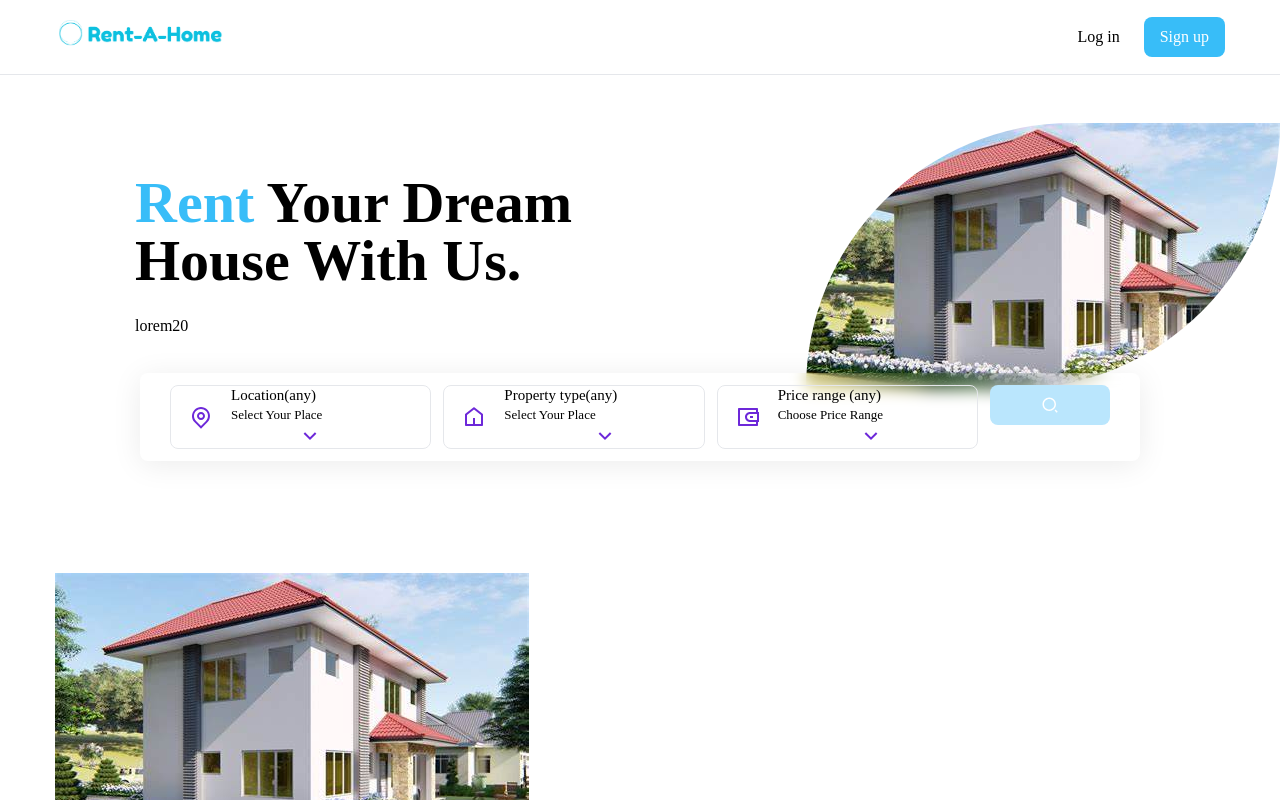
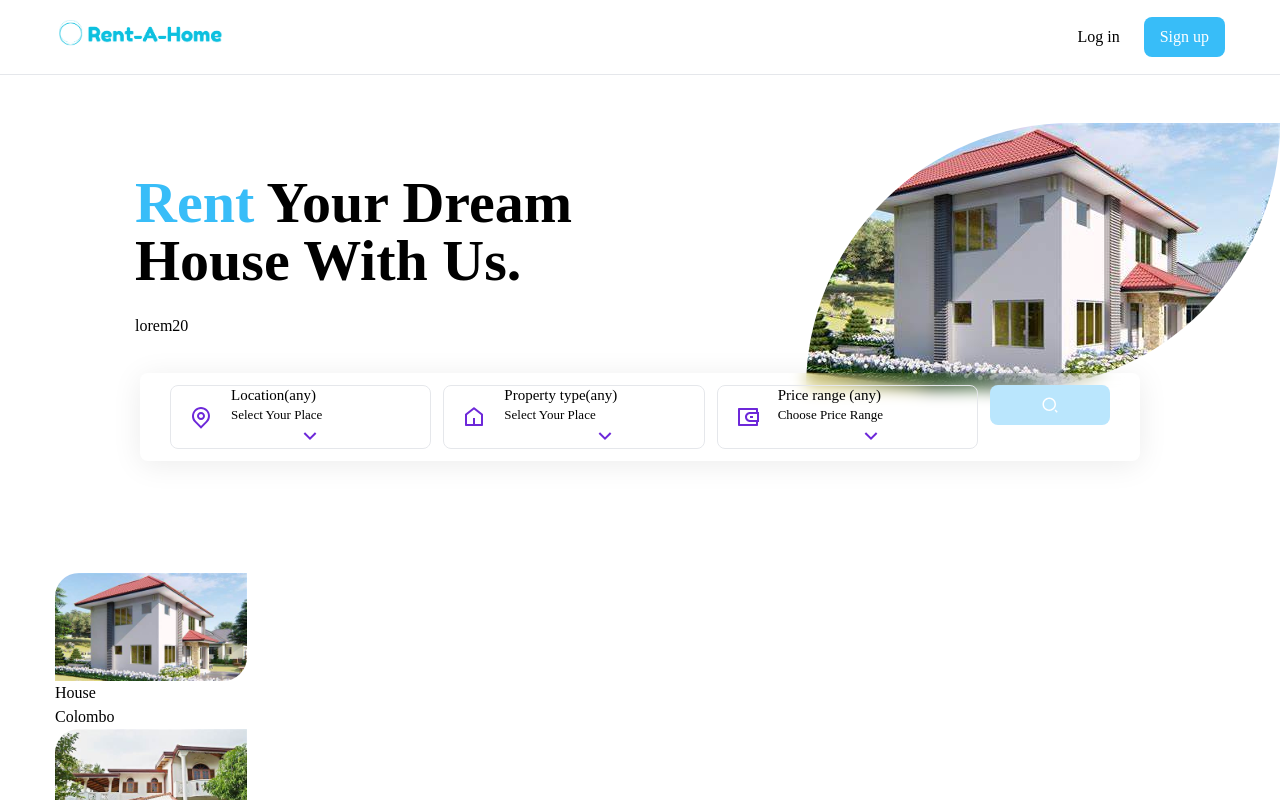
Before and after one commit to SachiniDeSilva/Rent-A-Home, a React (Create React App) app: page / in a window 1280 px wide. Shown: the top 800 px of the page. Built offline with nearby package versions, Linux system fonts and the light colour scheme; a web font is replaced by a local one.

Commit message:
set size of images

```diff
--- a/src/components/House.js
+++ b/src/components/House.js
@@ -6,7 +6,7 @@ const House = ({house }) => {
   const {image, type , country, address ,bedrooms, bathrooms, surface, price} = house;
   return (
     <div>
-    <img src={image} alt='' className=''/>
+    <img src={image} alt='' className='w-48 rounded-ee-3xl rounded-tl-3xl'/>
     <div>
       <div>
         {type}
```
